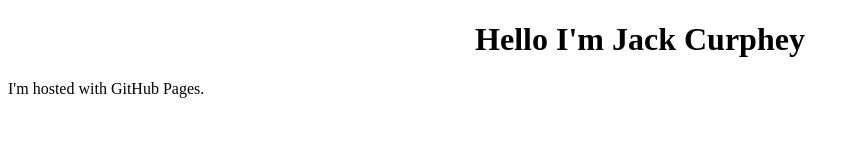
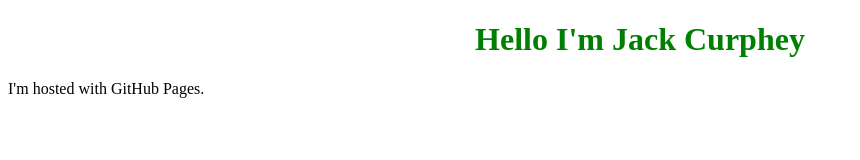
Before and after one commit to JackCurphey/jackcurphey.github.io, a plain HTML site: page index.html in a window 1280 px wide. Shown: the whole page, without its empty margins (0-860 px from the left). Drawn offline with Linux system fonts and the light colour scheme.

Commit message:
chng clr

```diff
--- a/stylesheet.css
+++ b/stylesheet.css
@@ -1,6 +1,6 @@
 h1{
 text-align:center;
-color:black
+color:Green;
 
 
 
```
